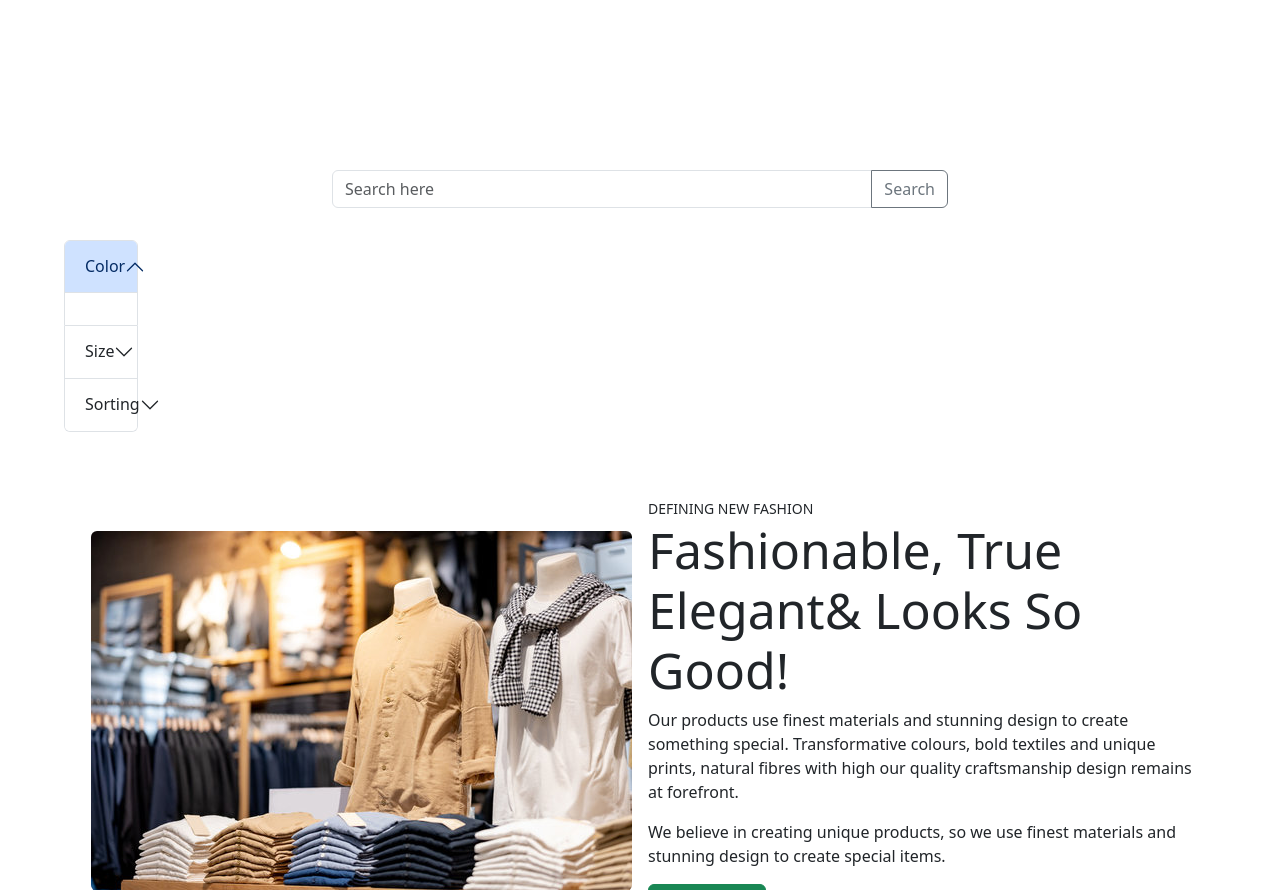
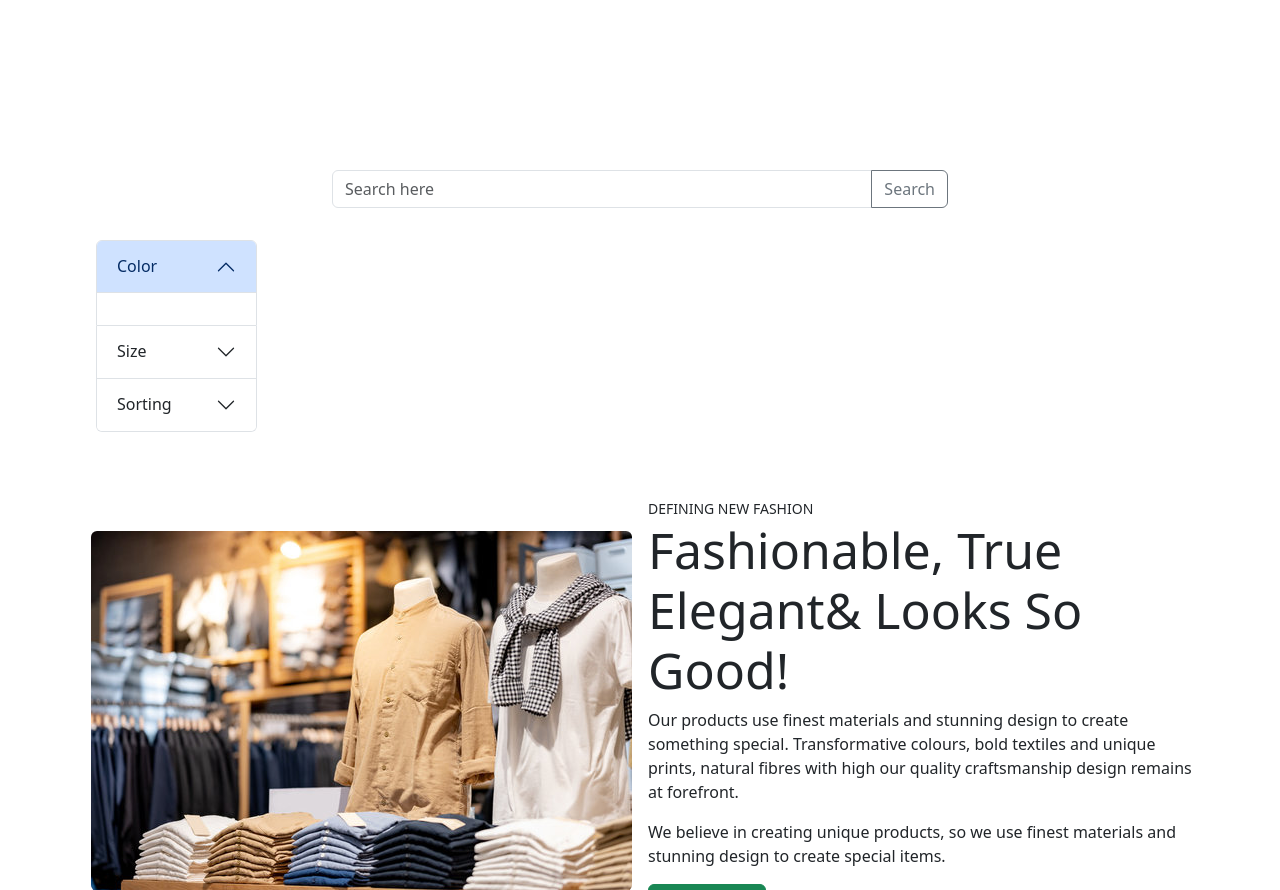
Before and after one commit to Enamul-Haque-Shojib/cloth_store, a Django app: page / in a window 1280 px wide. Shown: the part 1139-2029 px from the top of the page. Run offline with Django 4.2, Linux system fonts and the light colour scheme; some libraries are stand-ins or nearby versions.

Commit message:
reveiw added

```diff
--- a/templates/home.html
+++ b/templates/home.html
@@ -65,10 +65,10 @@
 
 
 
-<div class="" style="width: 90%; margin: auto;">
+<div class="" style="width: 85%; margin: auto;">
   <div class="row">
-    <div class="col-lg-1">
-      <div class="d-lg-flex flex-lg-column d-sm-flex flex-sm-row gap-5 my-3">
+    <div class="col-lg-2">
+      <div class="d-lg-flex flex-lg-column d-sm-flex flex-sm-row my-3">
 
 
 
@@ -126,7 +126,7 @@
 
       </div>
     </div>
-    <div class="col-lg-11">
+    <div class="col-lg-10">
       <div class="row ms-lg-2" id="cloth-container">
 
       </div>
```
